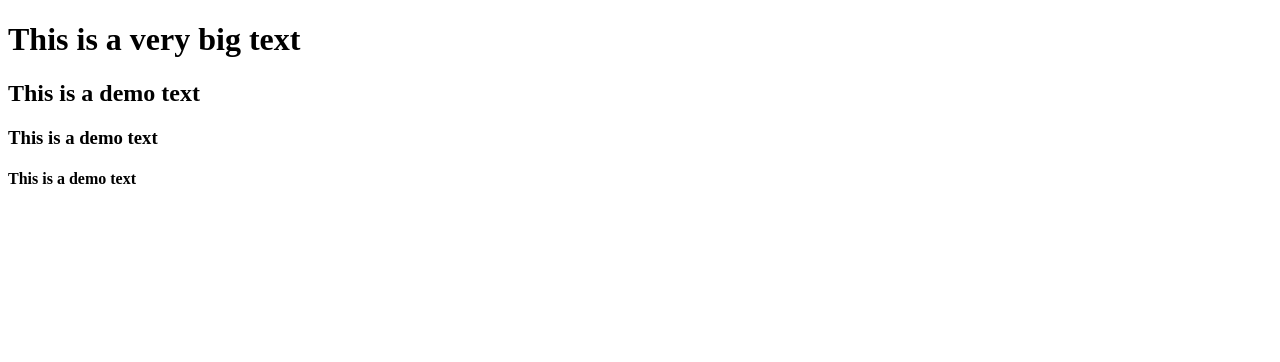
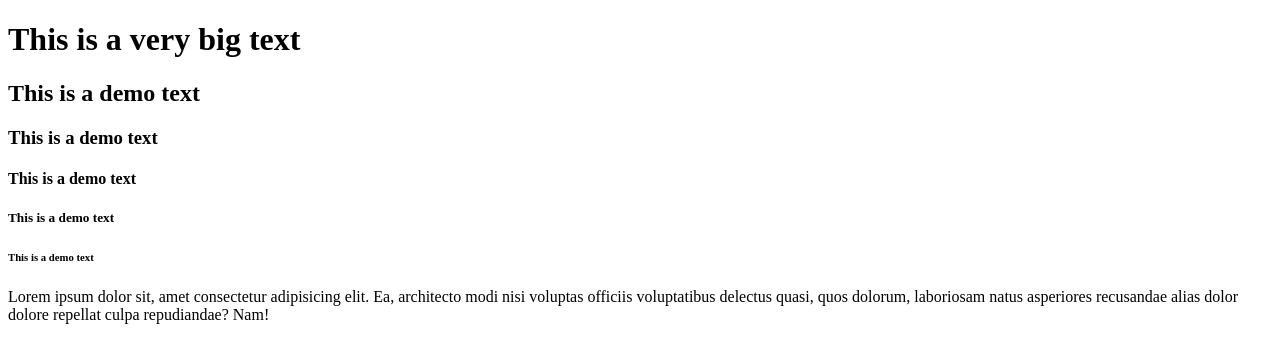
Before and after one commit to ApurbaKumarMajumder/Backend_Development, a plain HTML site: page Intro/index.html in a window 1280 px wide. Drawn offline with Linux system fonts and the light colour scheme.

Commit message:
tag h5 and h6 and paragraph

```diff
--- a/Intro/index.html
+++ b/Intro/index.html
@@ -11,5 +11,9 @@
         <h2>This is a demo text</h2>
         <h3>This is a demo text</h3>
         <h4>This is a demo text</h4>
+        <h5>This is a demo text</h5>
+        <h6>This is a demo text</h6>
+
+        <p>Lorem ipsum dolor sit, amet consectetur adipisicing elit. Ea, architecto modi nisi voluptas officiis voluptatibus delectus quasi, quos dolorum, laboriosam natus asperiores recusandae alias dolor dolore repellat culpa repudiandae? Nam!</p>
 	</body>
 </html>
```
